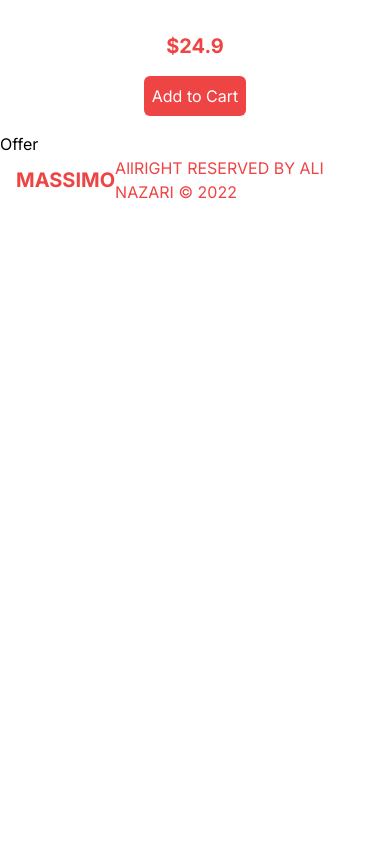
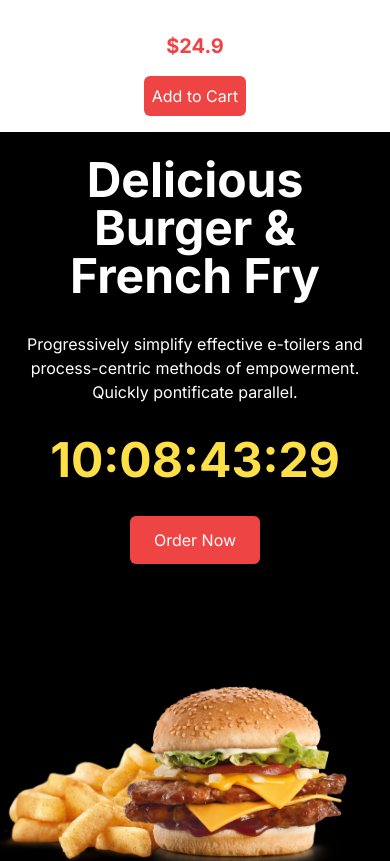
Before and after one commit to AliNazari-dev/restaurant-app-UI---Next---TypeScript---Tailwind--, a Next.js app: page / in a window 390 px wide. Shown: the part 1303-2164 px from the top of the page. Before the commit the page ends 1507 px from the top, so only its background shows below. Built offline with nearby package versions, Linux system fonts and the light colour scheme.

Commit message:
Offer and CountDownAdded ( responsive )

```diff
--- a/package.json
+++ b/package.json
@@ -18,6 +18,7 @@
     "next": "13.4.12",
     "postcss": "8.4.27",
     "react": "18.2.0",
+    "react-countdown": "^2.3.5",
     "react-dom": "18.2.0",
     "tailwindcss": "3.3.3",
     "typescript": "5.1.6"
--- /dev/null
+++ b/src/components/CountDown.tsx
@@ -0,0 +1,15 @@
+"use client";
+import React from "react";
+import Countdown from "react-countdown";
+
+const endingDate = new Date("2023-08-10")
+
+const CountDown = () => {
+  return (
+    <span className='font-bold text-5xl text-yellow-300'>
+      <Countdown date={endingDate} />
+    </span>
+  );
+};
+
+export default CountDown;
--- a/src/components/FeaturedItems.tsx
+++ b/src/components/FeaturedItems.tsx
@@ -1,7 +1,7 @@
 
 import { featuredProducts } from "@/data";
 import Image from "next/image";
-import React from "react";
+import React from "react"
 
 const FeaturedItems = () => {
   return (
--- a/src/components/Offer.tsx
+++ b/src/components/Offer.tsx
@@ -1,9 +1,22 @@
-import React from 'react'
+import Image from "next/image";
+import React from "react";
+import CountDown from "./CountDown";
 
 const Offer = () => {
   return (
-    <div>Offer</div>
-  )
-}
-
-export default Offer
+    <div className="bg-black h-screen flex flex-col md:flex-row md:justify-between md:bg-[url('/offerBg.png')] md:h-[70vh]">
+      {/* TEXT CONTAINER */}
+      <div className='flex-1 flex flex-col justify-center items-center text-center gap-8 p-6'>
+        <h1 className='text-white text-5xl font-bold xl:text-6xl'>Delicious Burger & French Fry</h1>
+        <p className='text-white xl:text-xl'>Progressively simplify effective e-toilers and process-centric methods of empowerment. Quickly pontificate parallel.</p>
+        <CountDown />
+        <button className='bg-red-500 text-white rounded-md py-3 px-6'>Order Now</button>
+      </div>
+      {/* IMAGE CONTAINER */}
+      <div className='flex-1 w-full relative md:h-full'>
+        <Image src='/offerProduct.png' alt='' fill className='object-contain' />
+      </div>
+    </div>
+  );
+};
+export default Offer;
```
Also changed, not shown: 1 other file (tests, documents, lock files or other folders).
